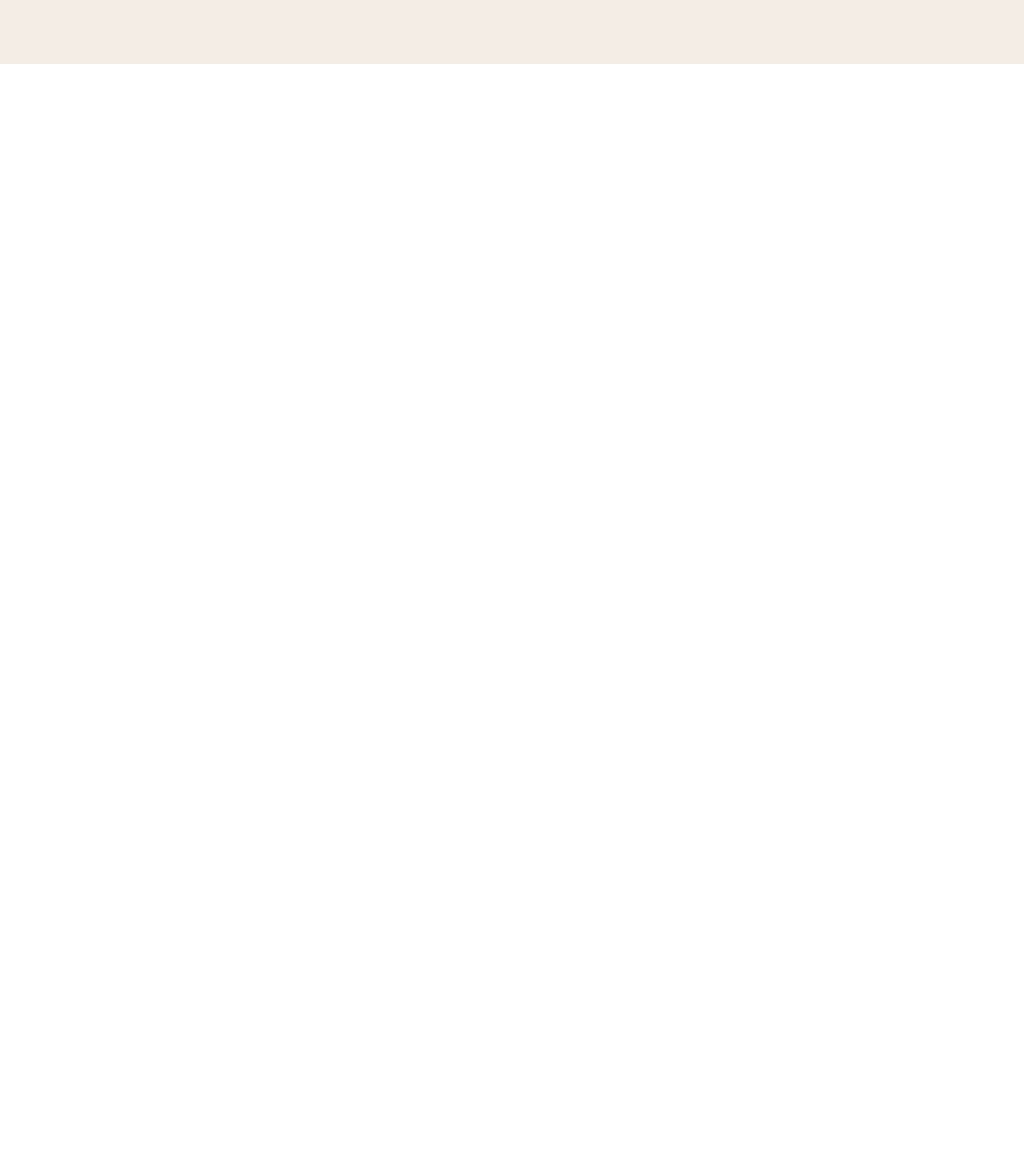
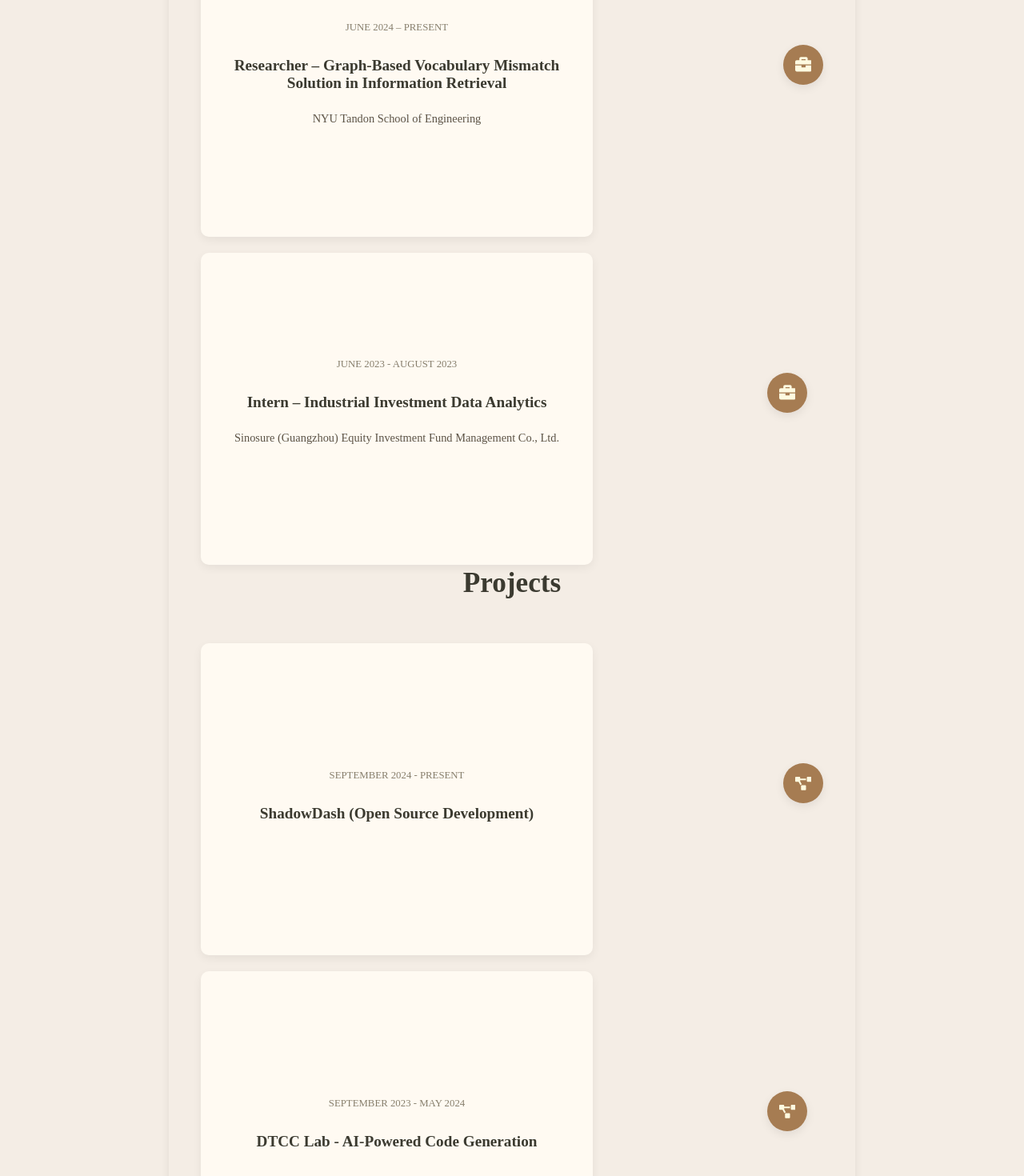
Before and after one commit to waynewangyuxuan/personal_site, a React (Create React App) app in the folder frontend/: page / in a window 1280 px wide. Shown: the part 780-2250 px from the top of the page at 80% size. Before the commit the page ends 860 px from the top, so only its background shows below. Built offline with nearby package versions, Linux system fonts and the light colour scheme; no server answers.

Commit message:
v0.2 update

```diff
--- /dev/null
+++ b/frontend/public/seeder.json
@@ -0,0 +1,72 @@
+{
+    "name": "Yuxuan (Wayne) Wang",
+    "contact": {
+        "phone": "929-583-8556",
+        "email": "yw5954@nyu.edu",
+        "linkedin": "https://www.linkedin.com/in/wayne-wang-364174231/"
+    },
+    "education": {
+        "school": "New York University, Tandon School of Engineering",
+        "location": "Brooklyn, NY",
+        "degree": "Bachelor of Science in Computer Science, Math"
+    },
+    "technical_skills": [
+        "Python", "C++/C", "Linux", "GitHub",
+        "Search Engine Optimization", "Machine Learning",
+        "DevOps (Docker, Circle-CI, Clang)",
+        "Database Management (MySQL, NoSQL)",
+        "Web Development (Flask, SwiftUI)"
+    ],
+    "experiences": [
+        {
+            "title": "Researcher – Graph-Based Vocabulary Mismatch Solution in Information Retrieval",
+            "organization": "NYU Tandon School of Engineering",
+            "supervisor": "Professor Torsten Suel",
+            "duration": "June 2024 – Present",
+            "location": "Brooklyn, NY",
+            "responsibilities": [
+                "Researched graph-based search expansion for improving vocabulary mismatch in information retrieval.",
+                "Designed experiments with various retrieval methods (BM25, DeepImpact, SPLADE, TILDE) and analyzed performance.",
+                "Validated effectiveness using multiple dense models (TasB, ColBERT, DeBERTa, MiniLM)."
+            ]
+        },
+        {
+            "title": "Intern – Industrial Investment Data Analytics",
+            "organization": "Sinosure (Guangzhou) Equity Investment Fund Management Co., Ltd.",
+            "duration": "June 2023 - August 2023",
+            "location": "Guangzhou, China",
+            "responsibilities": [
+                "Built a scalable data pipeline for real-time financial analytics using AWS Lambda and Apache Kafka.",
+                "Applied ML/NLP models (XGBoost, BERT) to analyze Series B funding trends and predict profitability.",
+                "Developed dashboards with Tableau and Streamlit, improving decision-making efficiency."
+            ]
+        }
+    ],
+    "projects": [
+        {
+            "title": "ShadowDash (Open Source Development)",
+            "duration": "September 2024 - Present",
+            "responsibilities": [
+                "Developed a C-based declarative language to optimize Ninja build processes, improving efficiency.",
+                "Enhanced parallel compilation and automated testing, achieving up to a 2x speedup."
+            ]
+        },
+        {
+            "title": "DTCC Lab - AI-Powered Code Generation",
+            "duration": "September 2023 - May 2024",
+            "responsibilities": [
+                "Engineered AI-driven prompts for Python code generation using ChatGPT API.",
+                "Achieved 80%+ execution accuracy for structured prompts, optimizing LLM performance."
+            ]
+        },
+        {
+            "title": "ContextWIN: Neural Model for Restless Bandits",
+            "duration": "September 2023 - December 2023",
+            "responsibilities": [
+                "Developed ContextWIN to enhance decision-making in recommendation systems.",
+                "Proved theoretical robustness of NeurWIN and ContextWIN for real-world applications."
+            ],
+            "link": "https://arxiv.org/abs/2410.09781"
+        }
+    ]
+}
--- a/frontend/src/api.js
+++ b/frontend/src/api.js
@@ -1,22 +1,11 @@
-import axios from 'axios';
-
-// Create a reusable axios instance
-const API = axios.create({
-    baseURL: 'http://127.0.0.1:5001', // Flask backend URL
-});
-
-// Define all API calls
-const fetchRootMessage = () => API.get('/'); // For fetching the root message
-const fetchTimeline = () => API.get('/api/timeline'); // For fetching timeline data
-const createTimelineEvent = (event) => API.post('/api/timeline', event); // Add a timeline event
-const updateTimelineEvent = (id, event) => API.put(`/api/timeline/${id}`, event); // Edit an event
-const deleteTimelineEvent = (id) => API.delete(`/api/timeline/${id}`); // Delete an event
-
-// Export as named functions
-export {
-    fetchRootMessage,
-    fetchTimeline,
-    createTimelineEvent,
-    updateTimelineEvent,
-    deleteTimelineEvent,
-};
+// Fetch JSON directly from the public folder
+export const fetchData = async () => {
+    try {
+      const response = await fetch("/seeder.json");
+      if (!response.ok) throw new Error("Failed to load JSON");
+      return await response.json();
+    } catch (error) {
+      console.error("Error fetching data:", error);
+      return null;
+    }
+  };
--- a/frontend/src/components/Timeline.css
+++ b/frontend/src/components/Timeline.css
@@ -13,11 +13,11 @@
 
 /* Header styling */
 .timeline-header {
-  font-size: 2.5rem;
+  font-size: 2.2rem; /* Slightly smaller */
   font-weight: 700;
   text-align: center;
-  margin-bottom: 40px;
-  color: #3b3a30; /* Dark earthy brown */
+  margin-bottom: 35px;
+  color: #3b3a30;
 }
 
 /* Timeline container */
@@ -54,8 +54,8 @@
 /* Flip card container */
 .timeline-card {
   perspective: 1000px;
-  width: 420px;
-  height: 220px;
+  width: 450px; /* Larger for readability */
+  height: 350px;
   position: relative;
 }
 
@@ -99,28 +99,49 @@
 
 /* Back side */
 .timeline-card-back {
-  background-color: #5c5346; /* Dark muted brown */
-  color: #fefae0;
+  background-color: #fefae0; /* Dark brown */
+  color: #fefae0; /* Off-white for contrast */
   transform: rotateY(180deg);
+  display: flex;
+  flex-direction: column;
+  justify-content: flex-start;
+  padding: 10px;
+  text-align: left;
 }
 
-/* Timeline text styles */
+/* Title on Front - Smaller */
 .timeline-title {
-  font-size: 1.4rem;
+  font-size: 1.2rem; /* Reduced from 1.4rem */
   font-weight: 600;
-  margin-bottom: 10px;
+  margin-bottom: 8px;
+  text-align: center;
 }
 
+/* Timeline description */
 .timeline-description {
-  font-size: 1rem;
-  color: #5c5346; /* Muted brown */
+  font-size: 0.9rem; /* Slightly smaller */
+  color: #5c5346;
   text-align: center;
+}
+
+/* Backside text - Bullet points & Smaller font */
+.timeline-card-back ul {
+  padding-left: 15px;
+  margin: 0;
+  list-style-type: disc; /* Bullet points */
+}
+
+.timeline-card-back li {
+  font-size: 0.25rem; /* Smaller text */
+  line-height: 0.5; /* Tighter spacing */
+  color: #fefae0; /* Light contrast */
+  margin-bottom: 0px; /* Less spacing */
 }
 
 /* Timeline date */
 .timeline-date {
-  font-size: 0.9rem;
-  color: #877f6d; /* Warm taupe */
+  font-size: 0.8rem; /* Smaller */
+  color: #877f6d;
   text-transform: uppercase;
   margin-bottom: 10px;
 }
@@ -130,13 +151,13 @@
   display: flex;
   align-items: center;
   justify-content: center;
-  width: 55px;
-  height: 55px;
+  width: 50px;
+  height: 50px;
   background-color: #a67c52; /* Warm clay */
   color: #fefae0;
   border-radius: 50%;
   box-shadow: 0 4px 12px rgba(0, 0, 0, 0.08);
-  font-size: 1.5rem;
+  font-size: 1.3rem; /* Slightly smaller */
 }
 
 /* Position icons dynamically */
--- a/frontend/src/components/Timeline.js
+++ b/frontend/src/components/Timeline.js
@@ -1,22 +1,25 @@
 import React, { useEffect, useState } from "react";
-import { fetchTimeline } from "../api";
-import { FaGraduationCap, FaBriefcase } from "react-icons/fa";
+import { FaGraduationCap, FaBriefcase, FaProjectDiagram } from "react-icons/fa";
 import Bio from "./Bio"; // Import the Bio component
 import "./Timeline.css";
 
 const iconMapping = {
     "graduation-cap": <FaGraduationCap />,
     "briefcase": <FaBriefcase />,
+    "project": <FaProjectDiagram />,
 };
 
 function Timeline() {
-    const [events, setEvents] = useState([]);
+    const [experiences, setExperiences] = useState([]);
+    const [projects, setProjects] = useState([]);
 
     useEffect(() => {
         const loadTimeline = async () => {
             try {
-                const response = await fetchTimeline();
-                setEvents(response.data);
+                const response = await fetch("/seeder.json");
+                const data = await response.json();
+                setExperiences(data.experiences);
+                setProjects(data.projects);
             } catch (error) {
                 console.error("Error fetching timeline:", error);
             }
@@ -29,16 +32,16 @@ function Timeline() {
             {/* Bio Section Above Timeline */}
             <Bio />
 
-            {/* Timeline Section */}
-            <h1 className="timeline-header">My Journey</h1>
+            {/* Experience Section */}
+            <h1 className="timeline-header">Experience</h1>
             <div className="timeline">
-                {events.map((event, index) => (
+                {experiences.map((event, index) => (
                     <div
-                        key={event.id}
+                        key={index}
                         className={`timeline-item ${index % 2 === 0 ? "left-item" : "right-item"}`}
                     >
                         {index % 2 === 0 ? (
-                            <div className="timeline-icon">{iconMapping[event.icon] || <FaGraduationCap />}</div>
+                            <div className="timeline-icon">{iconMapping[event.icon] || <FaBriefcase />}</div>
                         ) : null}
 
                         {/* Flip card container */}
@@ -46,20 +49,61 @@ function Timeline() {
                             <div className="timeline-card-inner">
                                 {/* Front side */}
                                 <div className="timeline-card-front">
-                                    <span className="timeline-date">{event.date}</span>
+                                    <span className="timeline-date">{event.duration}</span>
                                     <h3 className="timeline-title">{event.title}</h3>
-                                    <p className="timeline-description">{event.description}</p>
+                                    <p className="timeline-description">{event.organization}</p>
                                 </div>
+
                                 {/* Back side */}
                                 <div className="timeline-card-back">
                                     <h3>Details</h3>
-                                    <p>{event.details}</p>
+                                    {event.responsibilities.map((task, i) => (
+                                        <p key={i}>{task}</p>
+                                    ))}
                                 </div>
                             </div>
                         </div>
 
                         {index % 2 !== 0 ? (
-                            <div className="timeline-icon">{iconMapping[event.icon] || <FaGraduationCap />}</div>
+                            <div className="timeline-icon">{iconMapping[event.icon] || <FaBriefcase />}</div>
+                        ) : null}
+                    </div>
+                ))}
+            </div>
+
+            {/* Projects Section */}
+            <h1 className="timeline-header">Projects</h1>
+            <div className="timeline">
+                {projects.map((event, index) => (
+                    <div
+                        key={index}
+                        className={`timeline-item ${index % 2 === 0 ? "left-item" : "right-item"}`}
+                    >
+                        {index % 2 === 0 ? (
+                            <div className="timeline-icon">{iconMapping["project"]}</div>
+                        ) : null}
+
+                        {/* Flip card container */}
+                        <div className="timeline-card">
+                            <div className="timeline-card-inner">
+                                {/* Front side */}
+                                <div className="timeline-card-front">
+                                    <span className="timeline-date">{event.duration}</span>
+                                    <h3 className="timeline-title">{event.title}</h3>
+                                </div>
+
+                                {/* Back side */}
+                                <div className="timeline-card-back">
+                                    <h3>Details</h3>
+                                    {event.responsibilities.map((task, i) => (
+                                        <p key={i}>{task}</p>
+                                    ))}
+                                </div>
+                            </div>
+                        </div>
+
+                        {index % 2 !== 0 ? (
+                            <div className="timeline-icon">{iconMapping["project"]}</div>
                         ) : null}
                     </div>
                 ))}
```
Also changed, not shown: 1 other file (tests, documents, lock files or other folders).
